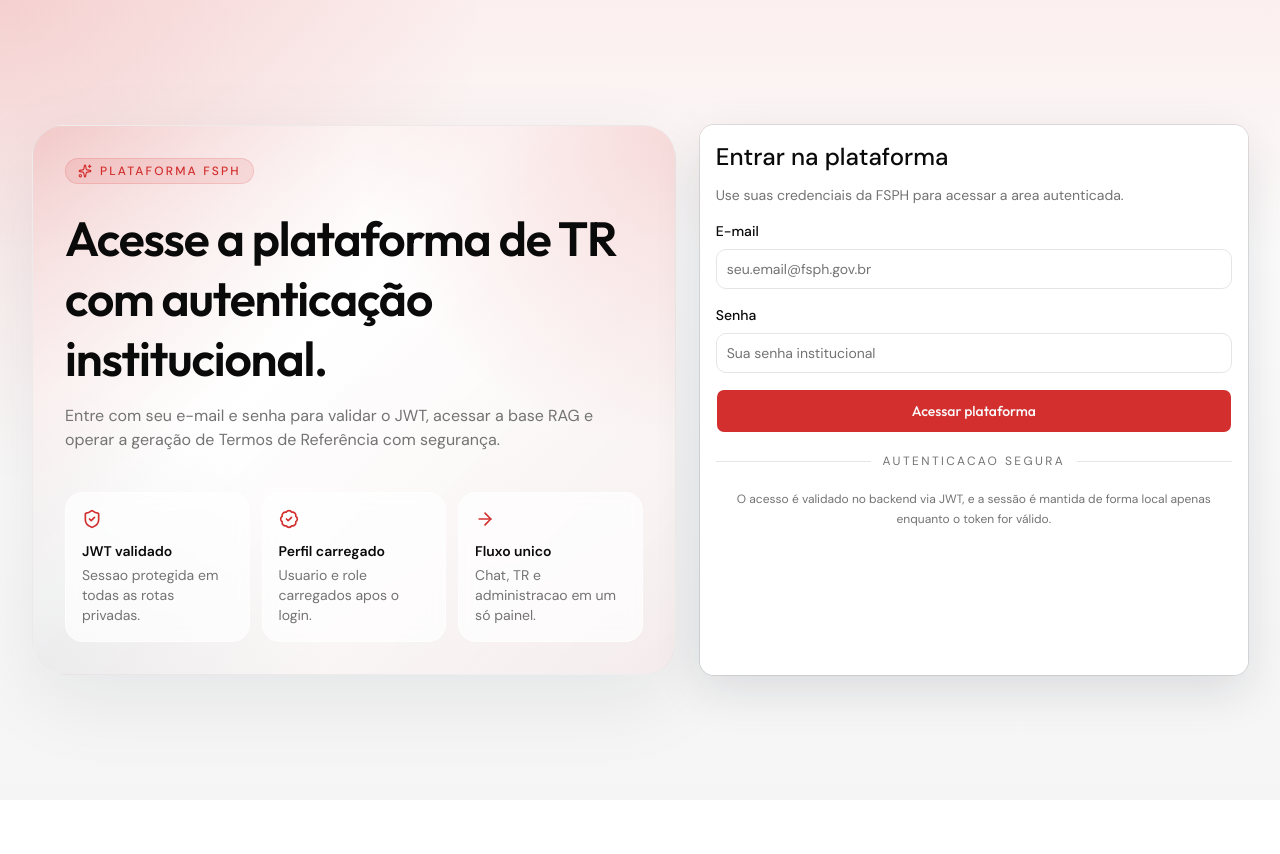
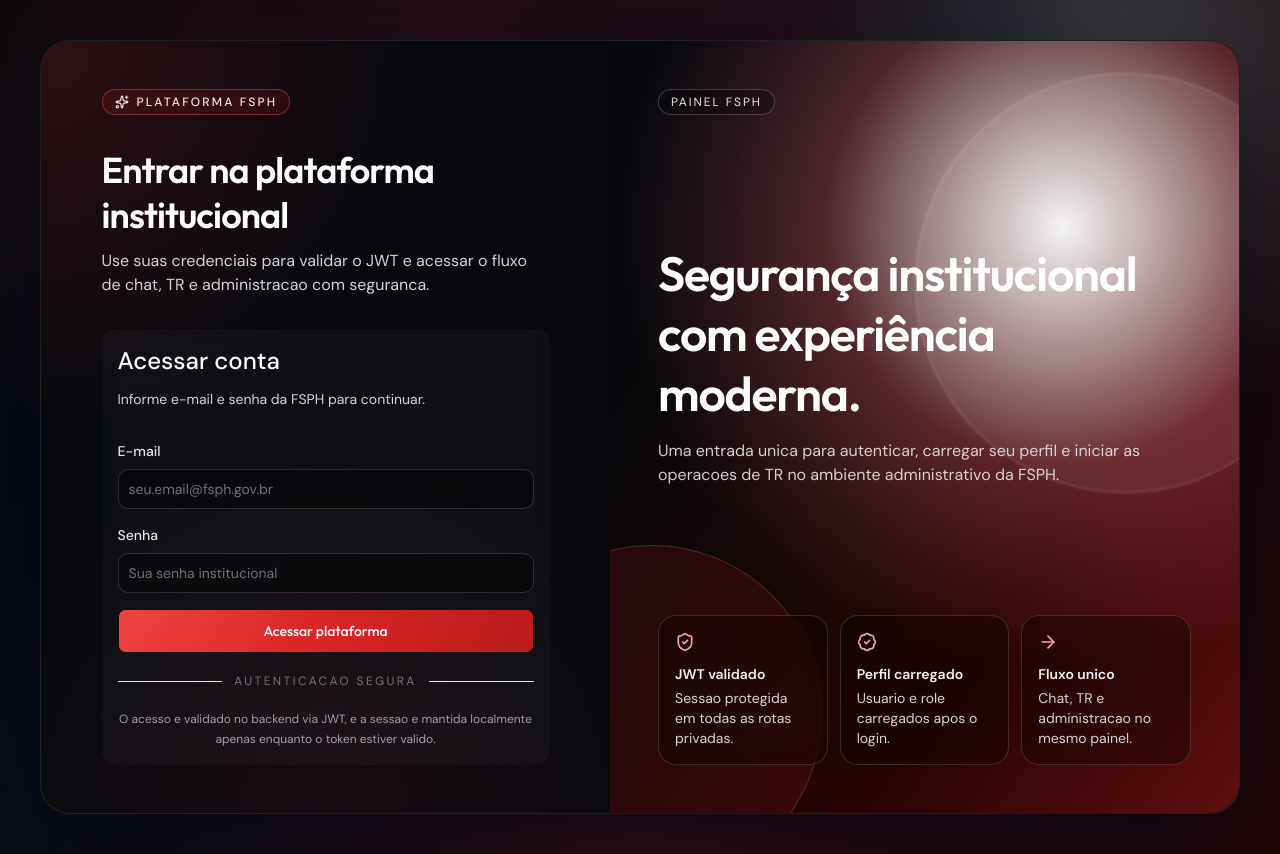
Before and after one commit to GuilhermeSantosUI/fsphchatweb, a React (Vite) app: page /login in a window 1280 px wide. Before the commit the page ends 800 px from the top, so only its background shows below. Built offline with nearby package versions, Linux system fonts and the light colour scheme; no server answers.

Commit message:
feat: atualizar layout da página de login e melhorar a estrutura do formulário

```diff
--- a/src/views/components/login-form.tsx
+++ b/src/views/components/login-form.tsx
@@ -1,10 +1,27 @@
 import { useAuth } from '@/app/context/auth';
 import { cn } from '@/app/utils';
 import { Button } from '@/views/components/ui/button';
-import { Card, CardContent, CardDescription, CardHeader, CardTitle } from '@/views/components/ui/card';
-import { Field, FieldDescription, FieldGroup, FieldLabel, FieldSeparator } from '@/views/components/ui/field';
+import {
+  Card,
+  CardContent,
+  CardDescription,
+  CardHeader,
+  CardTitle,
+} from '@/views/components/ui/card';
+import {
+  Field,
+  FieldDescription,
+  FieldGroup,
+  FieldLabel,
+  FieldSeparator,
+} from '@/views/components/ui/field';
 import { Input } from '@/views/components/ui/input';
-import { ArrowRightIcon, BadgeCheckIcon, ShieldCheckIcon, SparklesIcon } from 'lucide-react';
+import {
+  ArrowRightIcon,
+  BadgeCheckIcon,
+  ShieldCheckIcon,
+  SparklesIcon,
+} from 'lucide-react';
 import { useState } from 'react';
 import { useNavigate } from 'react-router-dom';
 
@@ -38,25 +55,121 @@ export function LoginForm({ className }: LoginFormProps) {
   }
 
   return (
-    <div className={cn('grid gap-6 lg:grid-cols-[1.08fr_0.92fr]', className)}>
-      <div className="relative overflow-hidden rounded-[2rem] border border-border/60 bg-[linear-gradient(135deg,rgba(211,47,47,0.12),rgba(255,255,255,0.96)_40%,rgba(211,47,47,0.05))] p-8 shadow-[0_24px_80px_rgba(17,24,39,0.08)]">
-        <div className="absolute inset-0 bg-[radial-gradient(circle_at_top_right,rgba(211,47,47,0.16),transparent_38%),radial-gradient(circle_at_bottom_left,rgba(17,24,39,0.08),transparent_35%)]" />
+    <div
+      className={cn(
+        'grid overflow-hidden rounded-[30px] border border-white/10 bg-[#06080d] shadow-[0_34px_120px_rgba(2,6,23,0.72)] lg:grid-cols-[0.95fr_1.05fr]',
+        className,
+      )}
+    >
+      <div className="relative flex flex-col justify-center p-6 sm:p-10 lg:p-12">
+        <div className="absolute inset-0 bg-[radial-gradient(circle_at_top_left,rgba(211,47,47,0.2),transparent_40%),radial-gradient(circle_at_bottom,rgba(239,68,68,0.08),transparent_45%)]" />
+        <div className="relative mx-auto w-full max-w-md space-y-8">
+          <div className="inline-flex items-center gap-2 rounded-full border border-red-400/35 bg-red-500/10 px-3 py-1 text-xs font-medium uppercase tracking-[0.18em] text-red-100">
+            <SparklesIcon className="size-3.5" />
+            Plataforma FSPH
+          </div>
+
+          <div className="space-y-3">
+            <h1 className="font-display text-3xl leading-tight font-semibold tracking-tight text-white sm:text-4xl">
+              Entrar na plataforma institucional
+            </h1>
+            <p className="text-sm leading-6 text-zinc-300 sm:text-base">
+              Use suas credenciais para validar o JWT e acessar o fluxo de chat,
+              TR e administracao com seguranca.
+            </p>
+          </div>
+
+          <Card className="border-white/10 bg-white/3 shadow-none backdrop-blur-sm">
+            <CardHeader className="space-y-2 pb-4">
+              <CardTitle className="text-2xl text-white">
+                Acessar conta
+              </CardTitle>
+              <CardDescription className="text-zinc-300">
+                Informe e-mail e senha da FSPH para continuar.
+              </CardDescription>
+            </CardHeader>
+            <CardContent>
+              <form className="space-y-5" onSubmit={handleSubmit}>
+                <FieldGroup>
+                  <Field>
+                    <FieldLabel htmlFor="email" className="text-zinc-200">
+                      E-mail
+                    </FieldLabel>
+                    <Input
+                      id="email"
+                      type="email"
+                      autoComplete="email"
+                      placeholder="seu.email@fsph.gov.br"
+                      value={email}
+                      onChange={(event) => setEmail(event.target.value)}
+                      required
+                      className="border-white/15 bg-black/40 text-zinc-100 placeholder:text-zinc-500"
+                    />
+                  </Field>
+
+                  <Field>
+                    <FieldLabel htmlFor="password" className="text-zinc-200">
+                      Senha
+                    </FieldLabel>
+                    <Input
+                      id="password"
+                      type="password"
+                      autoComplete="current-password"
+                      placeholder="Sua senha institucional"
+                      value={password}
+                      onChange={(event) => setPassword(event.target.value)}
+                      required
+                      className="border-white/15 bg-black/40 text-zinc-100 placeholder:text-zinc-500"
+                    />
+                  </Field>
+
+                  {errorMessage ? (
+                    <p className="rounded-xl border border-red-400/30 bg-red-500/10 px-3 py-2 text-sm text-red-200">
+                      {errorMessage}
+                    </p>
+                  ) : null}
+
+                  <Button
+                    type="submit"
+                    className="w-full bg-[linear-gradient(120deg,#ef4444,#dc2626_45%,#b91c1c)] text-white hover:brightness-110"
+                    disabled={isSubmitting}
+                  >
+                    {isSubmitting ? 'Entrando...' : 'Acessar plataforma'}
+                  </Button>
+
+                  <FieldSeparator className="border-white/15 text-zinc-400">
+                    Autenticacao segura
+                  </FieldSeparator>
+
+                  <FieldDescription className="text-center text-xs leading-5 text-zinc-400">
+                    O acesso e validado no backend via JWT, e a sessao e mantida
+                    localmente apenas enquanto o token estiver valido.
+                  </FieldDescription>
+                </FieldGroup>
+              </form>
+            </CardContent>
+          </Card>
+        </div>
+      </div>
+
+      <div className="relative min-h-75 overflow-hidden p-6 sm:min-h-95 sm:p-10 lg:min-h-185 lg:p-12">
+        <div className="absolute inset-0 bg-[radial-gradient(circle_at_72%_24%,rgba(255,255,255,0.95),rgba(251,113,133,0.28)_32%,transparent_60%),linear-gradient(125deg,#05070b_18%,#190707_50%,#290303_68%,#5f1010_100%)]" />
+        <div className="absolute -right-24 top-8 h-105 w-105 rounded-full border border-white/20 bg-white/6 blur-[1px]" />
+        <div className="absolute -left-32 -bottom-18 h-85 w-85 rounded-full border border-red-300/20 bg-red-500/10" />
+
         <div className="relative flex h-full flex-col justify-between gap-10">
-          <div className="space-y-6">
-            <div className="inline-flex items-center gap-2 rounded-full border border-primary/15 bg-primary/10 px-3 py-1 text-xs font-medium uppercase tracking-[0.18em] text-primary">
-              <SparklesIcon className="size-3.5" />
-              Plataforma FSPH
-            </div>
+          <div className="inline-flex w-fit items-center gap-2 rounded-full border border-white/20 bg-black/25 px-3 py-1 text-xs uppercase tracking-[0.16em] text-zinc-200">
+            Painel FSPH
+          </div>
 
-            <div className="space-y-4">
-              <h1 className="max-w-xl font-display text-4xl leading-tight font-semibold tracking-tight text-foreground md:text-5xl">
-                Acesse a plataforma de TR com autenticação institucional.
-              </h1>
-              <p className="max-w-xl text-sm leading-6 text-muted-foreground md:text-base">
-                Entre com seu e-mail e senha para validar o JWT, acessar a base
-                RAG e operar a geração de Termos de Referência com segurança.
-              </p>
-            </div>
+          <div className="space-y-4">
+            <h2 className="max-w-xl font-display text-3xl leading-tight font-semibold tracking-tight text-white sm:text-4xl lg:text-5xl">
+              Segurança institucional com experiência moderna.
+            </h2>
+            <p className="max-w-lg text-sm leading-6 text-zinc-200/90 sm:text-base">
+              Uma entrada unica para autenticar, carregar seu perfil e iniciar
+              as operacoes de TR no ambiente administrativo da FSPH.
+            </p>
           </div>
 
           <div className="grid gap-3 sm:grid-cols-3">
@@ -73,19 +186,19 @@ export function LoginForm({ className }: LoginFormProps) {
               },
               {
                 title: 'Fluxo unico',
-                description: 'Chat, TR e administracao em um só painel.',
+                description: 'Chat, TR e administracao no mesmo painel.',
                 icon: ArrowRightIcon,
               },
             ].map((item) => (
               <div
                 key={item.title}
-                className="rounded-2xl border border-white/60 bg-white/70 p-4 backdrop-blur"
+                className="rounded-2xl border border-white/15 bg-black/30 p-4 backdrop-blur"
               >
-                <item.icon className="size-5 text-primary" />
-                <p className="mt-3 text-sm font-semibold text-foreground">
+                <item.icon className="size-5 text-red-300" />
+                <p className="mt-3 text-sm font-semibold text-zinc-100">
                   {item.title}
                 </p>
-                <p className="mt-1 text-sm leading-5 text-muted-foreground">
+                <p className="mt-1 text-sm leading-5 text-zinc-300">
                   {item.description}
                 </p>
               </div>
@@ -93,63 +206,6 @@ export function LoginForm({ className }: LoginFormProps) {
           </div>
         </div>
       </div>
-
-      <Card className="border-border/70 bg-card/95 shadow-[0_16px_48px_rgba(17,24,39,0.12)] backdrop-blur">
-        <CardHeader className="space-y-2">
-          <CardTitle className="text-2xl">Entrar na plataforma</CardTitle>
-          <CardDescription>
-            Use suas credenciais da FSPH para acessar a area autenticada.
-          </CardDescription>
-        </CardHeader>
-        <CardContent>
-          <form className="space-y-5" onSubmit={handleSubmit}>
-            <FieldGroup>
-              <Field>
-                <FieldLabel htmlFor="email">E-mail</FieldLabel>
-                <Input
-                  id="email"
-                  type="email"
-                  autoComplete="email"
-                  placeholder="seu.email@fsph.gov.br"
-                  value={email}
-                  onChange={(event) => setEmail(event.target.value)}
-                  required
-                />
-              </Field>
-
-              <Field>
-                <FieldLabel htmlFor="password">Senha</FieldLabel>
-                <Input
-                  id="password"
-                  type="password"
-                  autoComplete="current-password"
-                  placeholder="Sua senha institucional"
-                  value={password}
-                  onChange={(event) => setPassword(event.target.value)}
-                  required
-                />
-              </Field>
-
-              {errorMessage ? (
-                <p className="rounded-xl border border-destructive/20 bg-destructive/5 px-3 py-2 text-sm text-destructive">
-                  {errorMessage}
-                </p>
-              ) : null}
-
-              <Button type="submit" className="w-full" disabled={isSubmitting}>
-                {isSubmitting ? 'Entrando...' : 'Acessar plataforma'}
-              </Button>
-
-              <FieldSeparator>Autenticacao segura</FieldSeparator>
-
-              <FieldDescription className="text-center text-xs leading-5">
-                O acesso é validado no backend via JWT, e a sessão é mantida de
-                forma local apenas enquanto o token for válido.
-              </FieldDescription>
-            </FieldGroup>
-          </form>
-        </CardContent>
-      </Card>
     </div>
   );
 }
--- a/src/views/pages/auth/login.tsx
+++ b/src/views/pages/auth/login.tsx
@@ -2,9 +2,10 @@ import { LoginForm } from '@/views/components/login-form';
 
 export function LoginPage() {
   return (
-    <main className="relative min-h-svh overflow-hidden bg-[radial-gradient(circle_at_top_left,rgba(211,47,47,0.16),transparent_32%),linear-gradient(180deg,#fff_0%,#fafafa_48%,#f5f5f5_100%)] px-4 py-8 sm:px-6 lg:px-8">
-      <div className="absolute inset-x-0 top-0 h-64 bg-[linear-gradient(180deg,rgba(211,47,47,0.08),transparent)]" />
-      <div className="relative mx-auto flex min-h-[calc(100svh-4rem)] w-full max-w-7xl items-center">
+    <main className="relative isolate overflow-hidden bg-[radial-gradient(circle_at_18%_18%,rgba(239,68,68,0.16),transparent_28%),radial-gradient(circle_at_88%_10%,rgba(255,255,255,0.22),transparent_25%),linear-gradient(140deg,#04060a_8%,#090d14_42%,#170606_72%,#250707_100%)] px-4 py-6 sm:px-6 sm:py-8 lg:px-10 lg:py-10">
+      <div className="pointer-events-none absolute inset-0 bg-[radial-gradient(circle_at_50%_100%,rgba(239,68,68,0.14),transparent_48%)]" />
+      <div className="pointer-events-none absolute left-1/2 -top-30 h-70 w-135 -translate-x-1/2 rounded-full bg-red-500/10 blur-3xl" />
+      <div className="relative mx-auto flex min-h-[calc(100svh-3rem)] w-full max-w-7xl items-center">
         <LoginForm className="w-full" />
       </div>
     </main>
```
